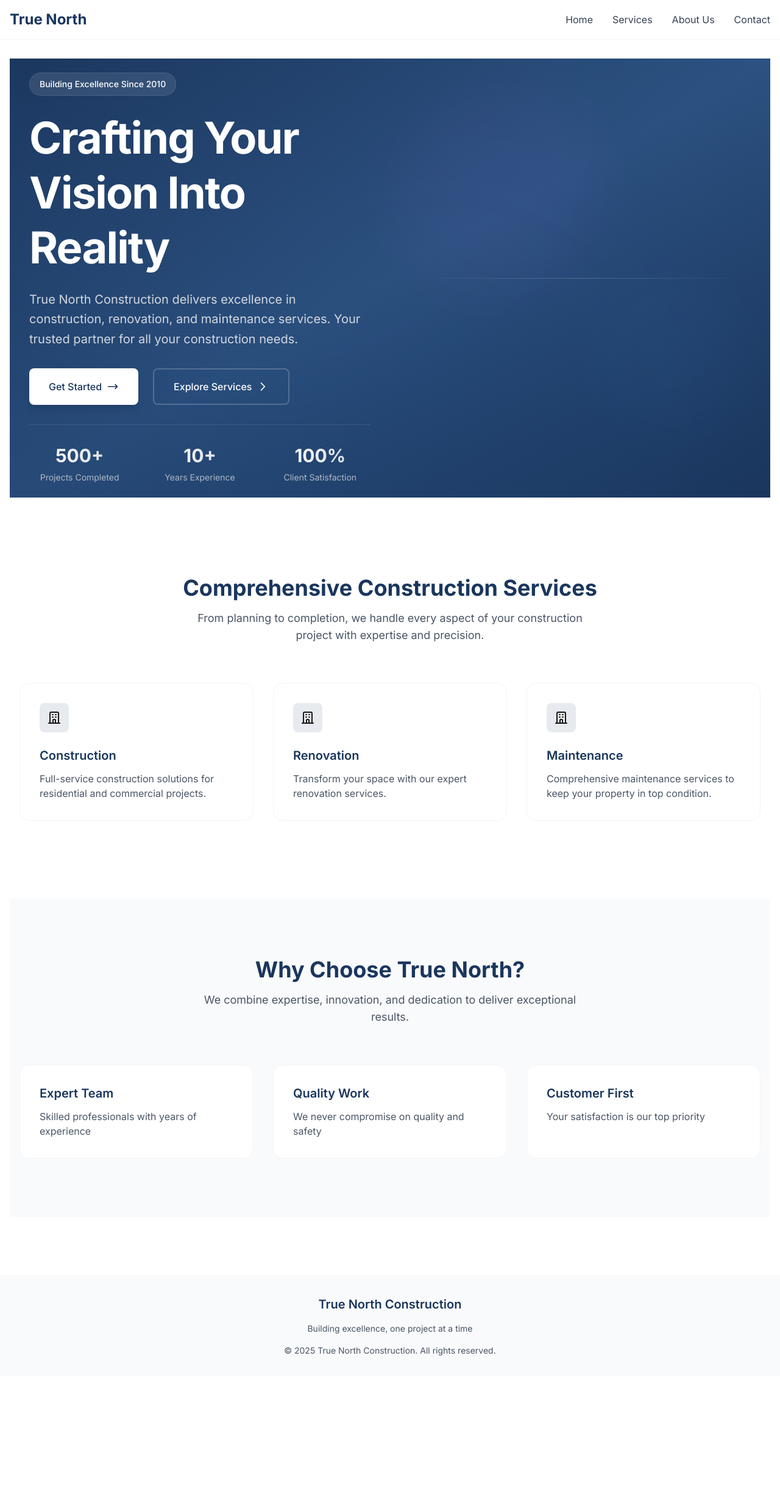
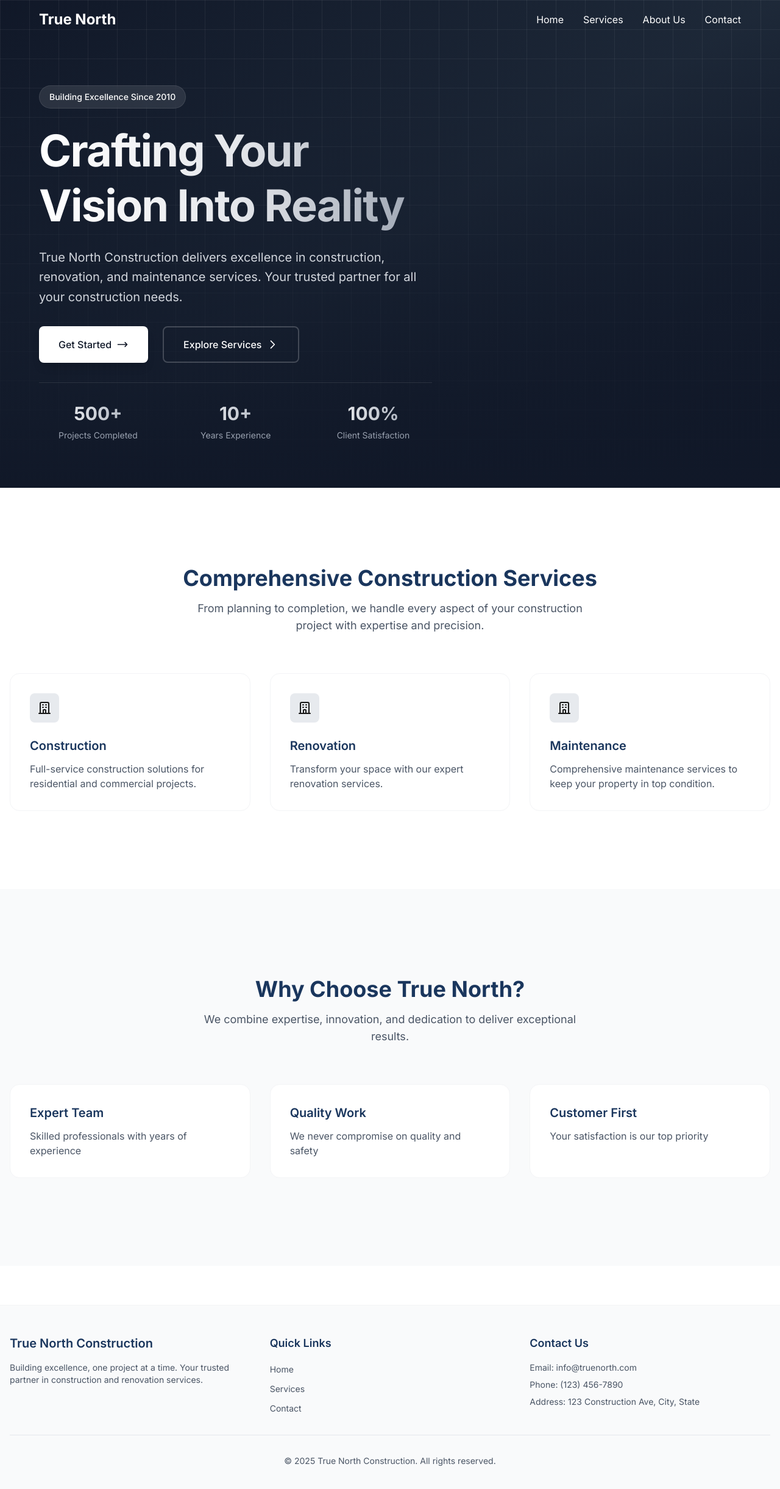
Before and after one commit to moses7054/TrueNorth, a Next.js app: page / in a window 1280 px wide. Shown: the top 2442 px of the page at 61% size. Before the commit the page ends 2257 px from the top, so only its background shows below. Built offline with nearby package versions, Linux system fonts and the light colour scheme.

Commit message:
second commit

```diff
--- a/src/app/about/page.tsx
+++ b/src/app/about/page.tsx
@@ -63,7 +63,7 @@ export default function About() {
           <h2 className="text-3xl font-bold mb-6">Our Mission</h2>
           <p className="text-lg text-gray-200">
             To provide exceptional construction and renovation services that
-            exceed our clients' expectations, while maintaining the highest
+            exceed our clients`&apos;` expectations, while maintaining the highest
             standards of quality, safety, and professionalism.
           </p>
         </motion.div>
--- /dev/null
+++ b/src/app/components/Navbar.tsx
@@ -0,0 +1,71 @@
+"use client";
+
+import Link from "next/link";
+import { useEffect, useState } from "react";
+import { usePathname } from "next/navigation";
+
+export default function Navbar() {
+  const [isScrolled, setIsScrolled] = useState(false);
+  const pathname = usePathname();
+  const isHomePage = pathname === "/";
+
+  useEffect(() => {
+    const handleScroll = () => {
+      setIsScrolled(window.scrollY > 0);
+    };
+
+    window.addEventListener("scroll", handleScroll);
+    return () => window.removeEventListener("scroll", handleScroll);
+  }, []);
+
+  return (
+    <header
+      className={`w-full z-[100] transition-all duration-300 ${
+        isHomePage ? "fixed top-0 left-0 right-0" : "relative"
+      } ${
+        isHomePage
+          ? isScrolled
+            ? "bg-gray-900 backdrop-blur-md"
+            : "bg-transparent"
+          : "bg-gray-900 backdrop-blur-md"
+      }`}
+    >
+      <nav className="h-16 px-8 sm:px-12 lg:px-16">
+        <div className="flex items-center justify-between container mx-auto h-full">
+          <Link
+            href="/"
+            className="text-2xl font-bold text-white hover:text-gray-200 transition-colors"
+          >
+            True North
+          </Link>
+          <div className="space-x-8">
+            <Link
+              href="/"
+              className="text-white hover:text-gray-200 transition-colors"
+            >
+              Home
+            </Link>
+            <Link
+              href="/services"
+              className="text-white hover:text-gray-200 transition-colors"
+            >
+              Services
+            </Link>
+            <Link
+              href="/about"
+              className="text-white hover:text-gray-200 transition-colors"
+            >
+              About Us
+            </Link>
+            <Link
+              href="/contact"
+              className="text-white hover:text-gray-200 transition-colors"
+            >
+              Contact
+            </Link>
+          </div>
+        </div>
+      </nav>
+    </header>
+  );
+}
--- a/src/app/contact/page.tsx
+++ b/src/app/contact/page.tsx
@@ -239,7 +239,7 @@ export default function Contact() {
                 whileHover={{ scale: 1.01 }}
                 whileTap={{ scale: 0.99 }}
                 type="submit"
-                className="w-full bg-[#1a365d] text-white px-6 py-3 rounded-lg hover:bg-[#2c5282] transition-colors shadow-lg font-medium"
+                className="w-full bg-[#1a365d] text-white px-6 py-3 rounded-lg hover:bg-[#2c5282] transition-colors shadow-lg font-medium cursor-pointer"
               >
                 Send Message
               </motion.button>
--- a/src/app/layout.tsx
+++ b/src/app/layout.tsx
@@ -1,7 +1,8 @@
 import type { Metadata } from "next";
 import { Inter } from "next/font/google";
+import "./globals.css";
+import Navbar from "./components/Navbar";
 import Link from "next/link";
-import "./globals.css";
 
 const inter = Inter({ subsets: ["latin"] });
 
@@ -18,55 +19,71 @@ export default function RootLayout({
   return (
     <html lang="en">
       <body className={`${inter.className} bg-white`}>
-        <header className="border-b border-gray-100 bg-white/80 backdrop-blur-sm fixed w-full z-50">
-          <nav className="container mx-auto px-4 py-4">
-            <div className="flex items-center justify-between">
+        <Navbar />
+        <main className="py-0">{children}</main>
+        <footer className="border-t border-gray-100 mt-16 bg-gray-50">
+          <div className="container mx-auto px-4 py-12">
+            <div className="grid grid-cols-1 md:grid-cols-3 gap-8">
+              {/* Company Info */}
+              <div className="space-y-4">
+                <h3 className="text-xl font-semibold text-[#1a365d]">
+                  True North Construction
+                </h3>
+                <p className="text-gray-600 text-sm">
+                  Building excellence, one project at a time. Your trusted
+                  partner in construction and renovation services.
+                </p>
+              </div>
+
+              {/* Quick Links */}
+              <div className="space-y-4">
+                <h4 className="text-lg font-semibold text-[#1a365d]">
+                  Quick Links
+                </h4>
+                <ul className="space-y-2">
+                  <li>
                     <Link
                       href="/"
-                className="text-2xl font-bold text-[#1a365d] hover:text-[#2c5282] transition-colors"
-              >
-                True North
-              </Link>
-              <div className="space-x-8">
-                <Link
-                  href="/"
-                  className="text-gray-700 hover:text-[#2c5282] transition-colors"
+                      className="text-gray-600 hover:text-[#1a365d] text-sm"
                     >
                       Home
                     </Link>
+                  </li>
+                  <li>
                     <Link
                       href="/services"
-                  className="text-gray-700 hover:text-[#2c5282] transition-colors"
+                      className="text-gray-600 hover:text-[#1a365d] text-sm"
                     >
                       Services
                     </Link>
-                <Link
-                  href="/about"
-                  className="text-gray-700 hover:text-[#2c5282] transition-colors"
-                >
-                  About Us
-                </Link>
+                  </li>
+                  <li>
                     <Link
                       href="/contact"
-                  className="text-gray-700 hover:text-[#2c5282] transition-colors"
+                      className="text-gray-600 hover:text-[#1a365d] text-sm"
                     >
                       Contact
                     </Link>
+                  </li>
+                </ul>
+              </div>
+
+              {/* Contact Info */}
+              <div className="space-y-4">
+                <h4 className="text-lg font-semibold text-[#1a365d]">
+                  Contact Us
+                </h4>
+                <ul className="space-y-2 text-sm text-gray-600">
+                  <li>Email: info@truenorth.com</li>
+                  <li>Phone: (123) 456-7890</li>
+                  <li>Address: 123 Construction Ave, City, State</li>
+                </ul>
               </div>
             </div>
-          </nav>
-        </header>
-        <main className="container mx-auto px-4 py-8 pt-24">{children}</main>
-        <footer className="border-t border-gray-100 mt-16 bg-gray-50">
-          <div className="container mx-auto px-4 py-8 text-center text-gray-600">
-            <div className="max-w-2xl mx-auto">
-              <h3 className="text-xl font-semibold text-[#1a365d] mb-4">
-                True North Construction
-              </h3>
-              <p className="text-sm mb-4">
-                Building excellence, one project at a time
-              </p>
-              <p className="text-sm">
+
+            {/* Copyright */}
+            <div className="border-t border-gray-200 mt-8 pt-8 text-center">
+              <p className="text-sm text-gray-600">
                 © {new Date().getFullYear()} True North Construction. All rights
                 reserved.
               </p>
--- a/src/app/page.tsx
+++ b/src/app/page.tsx
@@ -8,7 +8,7 @@ const containerVariants = {
   visible: {
     opacity: 1,
     transition: {
-      staggerChildren: 0.1,
+      // staggerChildren: 0.1,
     },
   },
 };
@@ -18,7 +18,7 @@ const itemVariants = {
   visible: {
     opacity: 1,
     y: 0,
-    transition: { duration: 0.4, ease: "easeOut" },
+    transition: { duration: 1, ease: "easeOut" },
   },
 };
 
@@ -26,43 +26,20 @@ export default function Home() {
   return (
     <div className="space-y-32">
       {/* Hero Section */}
-      <section className="relative min-h-[90vh] flex items-center overflow-hidden bg-gradient-to-br from-[#1a365d] via-[#2c5282] to-[#1a365d]">
-        {/* Animated Background Elements */}
-        <div className="absolute inset-0 bg-grid-white/[0.02] bg-[length:30px_30px]" />
-        <div className="absolute inset-0 bg-gradient-to-b from-transparent to-[#1a365d]/30" />
+      <section className="relative min-h-screen flex items-center overflow-hidden bg-gradient-to-br from-gray-900 via-gray-800 to-gray-900">
+        {/* Background Grid */}
+        <div className="absolute inset-0">
+          <div className="absolute inset-0 bg-[linear-gradient(to_right,#ffffff10_1px,transparent_1px),linear-gradient(to_bottom,#ffffff10_1px,transparent_1px)] bg-[size:3rem_3rem]" />
+          <div className="absolute inset-0 bg-gradient-to-b from-transparent via-gray-900/50 to-gray-900" />
+        </div>
 
-        {/* Floating Elements */}
-        <motion.div
-          className="absolute top-1/4 left-1/4 w-[800px] h-[800px] bg-blue-400/5 rounded-full blur-3xl"
-          animate={{
-            scale: [1, 1.2, 1],
-            opacity: [0.2, 0.3, 0.2],
-          }}
-          transition={{
-            duration: 8,
-            repeat: Infinity,
-            ease: "easeInOut",
-          }}
-        />
-        <motion.div
-          className="absolute bottom-1/4 right-1/4 w-[1000px] h-[1000px] bg-blue-300/5 rounded-full blur-3xl"
-          animate={{
-            scale: [1.2, 1, 1.2],
-            opacity: [0.3, 0.2, 0.3],
-          }}
-          transition={{
-            duration: 8,
-            repeat: Infinity,
-            ease: "easeInOut",
-          }}
-        />
-
-        <div className="w-full relative">
-          <div className="max-w-7xl mx-auto px-4 sm:px-6 lg:px-8">
+        {/* Main Content */}
+        <div className="w-full relative container mx-auto pt-16">
+          <div className="w-full px-8 sm:px-12 lg:px-16">
             <div className="grid grid-cols-1 lg:grid-cols-12 gap-16 items-center">
               {/* Left Column - Text Content */}
               <motion.div
-                className="text-white space-y-8 lg:col-span-6"
+                className="text-white space-y-8 lg:col-span-7"
                 initial="hidden"
                 animate="visible"
                 variants={containerVariants}
@@ -78,13 +55,13 @@ export default function Home() {
                   </motion.span>
                   <motion.h1
                     variants={itemVariants}
-                    className="text-5xl md:text-7xl font-bold tracking-tight leading-tight"
+                    className="text-5xl md:text-7xl font-bold tracking-tight leading-tight bg-gradient-to-r from-white via-gray-200 to-gray-400 bg-clip-text text-transparent"
                   >
                     Crafting Your Vision Into Reality
                   </motion.h1>
                   <motion.p
                     variants={itemVariants}
-                    className="text-xl text-gray-200/90 max-w-2xl leading-relaxed"
+                    className="text-xl text-gray-300 max-w-2xl leading-relaxed"
                   >
                     True North Construction delivers excellence in construction,
                     renovation, and maintenance services. Your trusted partner
@@ -98,7 +75,7 @@ export default function Home() {
                 >
                   <Link
                     href="/contact"
-                    className="inline-flex items-center px-8 py-4 bg-white text-[#1a365d] rounded-lg hover:bg-gray-100 transition-all duration-300 shadow-lg hover:shadow-xl font-medium group"
+                    className="inline-flex items-center px-8 py-4 bg-white text-gray-900 rounded-lg hover:bg-gray-100 transition-all duration-300 shadow-lg hover:shadow-xl font-medium group"
                   >
                     Get Started
                     <svg
@@ -147,75 +124,24 @@ export default function Home() {
                     { number: "100%", label: "Client Satisfaction" },
                   ].map((stat) => (
                     <div key={stat.label} className="text-center">
-                      <div className="text-3xl font-bold mb-2 bg-gradient-to-r from-white to-white/80 bg-clip-text text-transparent">
+                      <div className="text-3xl font-bold mb-2 bg-gradient-to-r from-white to-gray-400 bg-clip-text text-transparent">
                         {stat.number}
                       </div>
-                      <div className="text-sm text-gray-300/80">
-                        {stat.label}
-                      </div>
+                      <div className="text-sm text-gray-400">{stat.label}</div>
                     </div>
                   ))}
                 </motion.div>
               </motion.div>
 
-              {/* Right Column - Decorative Elements */}
-              <motion.div
-                className="relative hidden lg:block lg:col-span-6"
-                initial={{ opacity: 0, scale: 0.8 }}
-                animate={{ opacity: 1, scale: 1 }}
-                transition={{ duration: 0.8, ease: "easeOut" }}
-              >
-                <div className="relative">
-                  {/* Decorative Circles */}
-                  <motion.div
-                    className="absolute top-0 right-0 w-64 h-64 rounded-full bg-blue-400/10 blur-2xl"
-                    animate={{
-                      scale: [1, 1.2, 1],
-                      opacity: [0.3, 0.5, 0.3],
-                    }}
-                    transition={{
-                      duration: 6,
-                      repeat: Infinity,
-                      ease: "easeInOut",
-                    }}
-                  />
-                  <motion.div
-                    className="absolute bottom-0 left-0 w-72 h-72 rounded-full bg-purple-400/10 blur-2xl"
-                    animate={{
-                      scale: [1.2, 1, 1.2],
-                      opacity: [0.4, 0.6, 0.4],
-                    }}
-                    transition={{
-                      duration: 7,
-                      repeat: Infinity,
-                      ease: "easeInOut",
-                    }}
-                  />
-
-                  {/* Decorative Lines */}
-                  <div className="absolute inset-0">
-                    <motion.div
-                      className="absolute top-1/2 left-0 w-full h-px bg-gradient-to-r from-transparent via-white/20 to-transparent"
-                      initial={{ scaleX: 0, opacity: 0 }}
-                      animate={{ scaleX: 1, opacity: 1 }}
-                      transition={{ delay: 0.5, duration: 1 }}
-                    />
-                    <motion.div
-                      className="absolute top-0 left-1/2 h-full w-px bg-gradient-to-b from-transparent via-white/20 to-transparent"
-                      initial={{ scaleY: 0, opacity: 0 }}
-                      animate={{ scaleY: 1, opacity: 1 }}
-                      transition={{ delay: 0.7, duration: 1 }}
-                    />
-                  </div>
-                </div>
-              </motion.div>
+              {/* Right Column - Empty Space */}
+              <div className="hidden lg:block lg:col-span-5" />
             </div>
           </div>
         </div>
       </section>
 
       {/* Featured Services */}
-      <section className="container mx-auto px-4">
+      <section className="container mx-auto px-4 ">
         <motion.div
           className="text-center mb-16"
           initial="hidden"
@@ -265,7 +191,7 @@ export default function Home() {
             <motion.div
               key={service.title}
               variants={itemVariants}
-              className="group p-8 bg-white rounded-2xl hover:shadow-2xl transition-all duration-300 border border-gray-100 hover:border-[#1a365d]/20"
+              className="group p-8 bg-white rounded-2xl hover:shadow-md transition-all duration-300 border border-gray-100 hover:border-[#1a365d]/20 hover:cursor-pointer"
             >
               <div className="h-12 w-12 bg-[#1a365d]/10 rounded-lg mb-6 flex items-center justify-center group-hover:bg-[#1a365d] group-hover:text-white transition-all duration-300">
                 <svg
@@ -292,7 +218,7 @@ export default function Home() {
       </section>
 
       {/* Why Choose Us */}
-      <section className="bg-gray-50 py-24">
+      <section className="bg-gray-50 py-36 ">
         <div className="container mx-auto px-4">
           <motion.div
             className="text-center mb-16"
@@ -340,7 +266,7 @@ export default function Home() {
               <motion.div
                 key={feature.title}
                 variants={itemVariants}
-                className="bg-white p-8 rounded-2xl hover:shadow-xl transition-all duration-300 border border-gray-100 hover:border-[#1a365d]/20"
+                className="bg-white p-8 rounded-2xl hover:shadow-xl transition-all duration-300 border border-gray-100 hover:border-[#1a365d]/20 hover:cursor-pointer"
               >
                 <h3 className="text-xl font-semibold mb-3 text-[#1a365d] group-hover:text-[#2c5282] transition-colors">
                   {feature.title}
--- a/src/app/services/page.tsx
+++ b/src/app/services/page.tsx
@@ -8,7 +8,8 @@ const containerVariants = {
   visible: {
     opacity: 1,
     transition: {
-      staggerChildren: 0.1,
+      when: "beforeChildren",
+      staggerChildren: 0.2,
     },
   },
 };
@@ -18,7 +19,33 @@ const itemVariants = {
   visible: {
     opacity: 1,
     y: 0,
-    transition: { duration: 0.4, ease: "easeOut" },
+    transition: {
+      duration: 1.2,
+      ease: [0.4, 0, 0.2, 1],
+    },
+  },
+};
+
+const componentVariants = {
+  hidden: { opacity: 0, y: 20 },
+  visible: {
+    opacity: 1,
+    y: 0,
+    transition: {
+      duration: 0.9,
+      ease: [0.4, 0, 0.2, 1], // Custom easing for smoother motion
+    },
+  },
+};
+
+const servicesContainerVariants = {
+  hidden: { opacity: 0 },
+  visible: {
+    opacity: 1,
+    transition: {
+      delayChildren: 0.4, // Delay the service items animation
+      staggerChildren: 0, // Remove stagger effect
+    },
   },
 };
 
@@ -230,7 +257,7 @@ export default function Services() {
         className="text-center mb-16"
         initial="hidden"
         whileInView="visible"
-        viewport={{ once: true }}
+        viewport={{ once: true, margin: "-100px" }}
         variants={containerVariants}
       >
         <motion.h1
@@ -253,14 +280,14 @@ export default function Services() {
         className="grid grid-cols-1 md:grid-cols-2 lg:grid-cols-3 gap-8"
         initial="hidden"
         whileInView="visible"
-        viewport={{ once: true }}
-        variants={containerVariants}
+        viewport={{ once: true, margin: "-100px" }}
+        variants={servicesContainerVariants}
       >
         {services.map((service) => (
           <motion.div
             key={service.title}
-            variants={itemVariants}
-            className="group p-8 bg-white rounded-2xl hover:shadow-2xl transition-all duration-300 border border-gray-100"
+            variants={componentVariants}
+            className="group p-8 bg-white rounded-2xl hover:shadow-md transition-all duration-300 border border-gray-100 hover:cursor-pointer"
           >
             <div className="h-12 w-12 bg-[#1a365d]/10 rounded-lg mb-6 flex items-center justify-center group-hover:bg-[#1a365d] group-hover:text-white transition-colors">
               {service.icon}
@@ -269,7 +296,7 @@ export default function Services() {
               {service.title}
             </h3>
             <p className="text-gray-600 mb-6">{service.description}</p>
-            <Link
+            {/* <Link
               href="/contact"
               className="inline-flex items-center text-[#1a365d] font-medium hover:text-[#2c5282] transition-colors"
             >
@@ -287,7 +314,7 @@ export default function Services() {
                   d="M9 5l7 7-7 7"
                 />
               </svg>
-            </Link>
+            </Link> */}
           </motion.div>
         ))}
       </motion.div>
```
Lines whose indentation alone changed are shown as unchanged.
